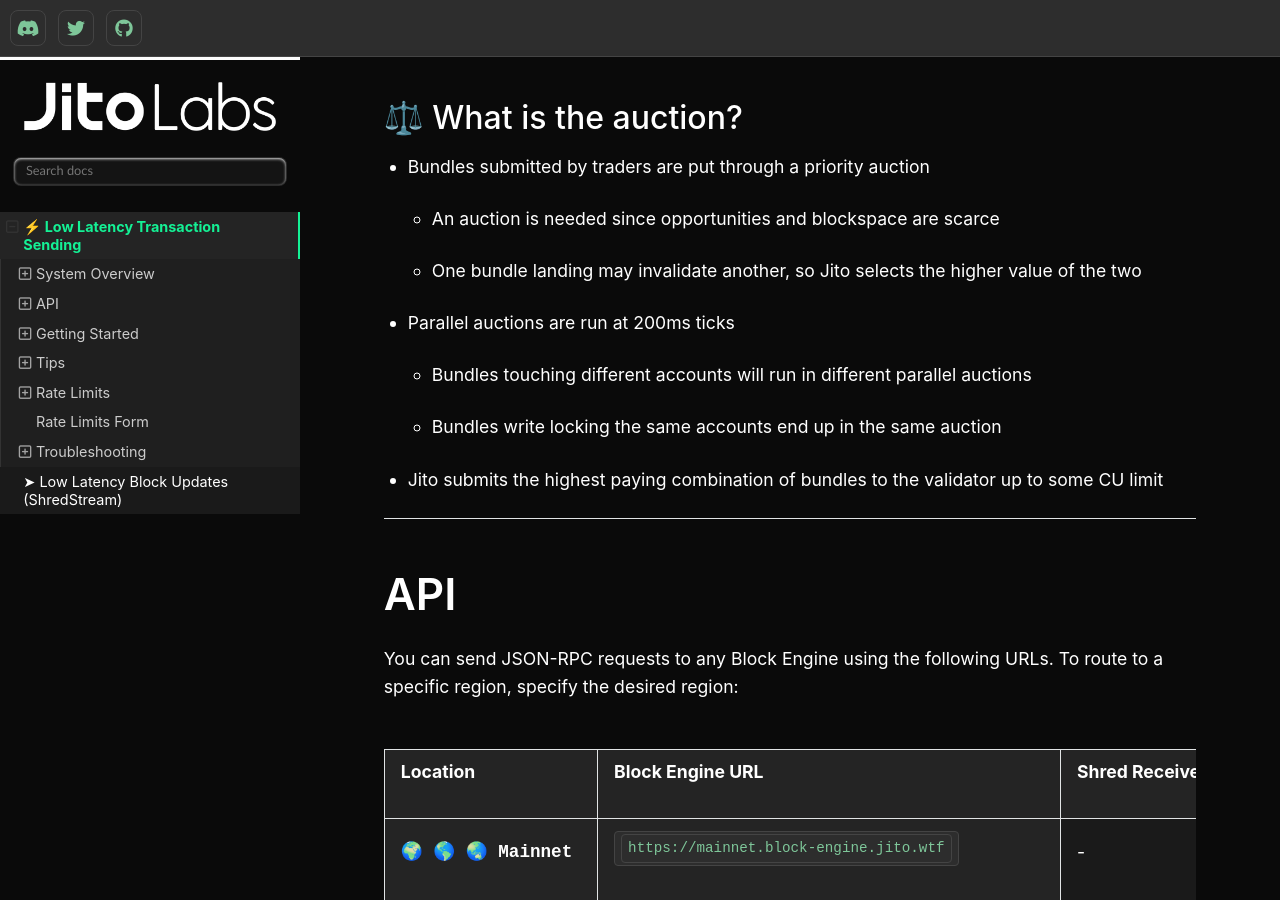
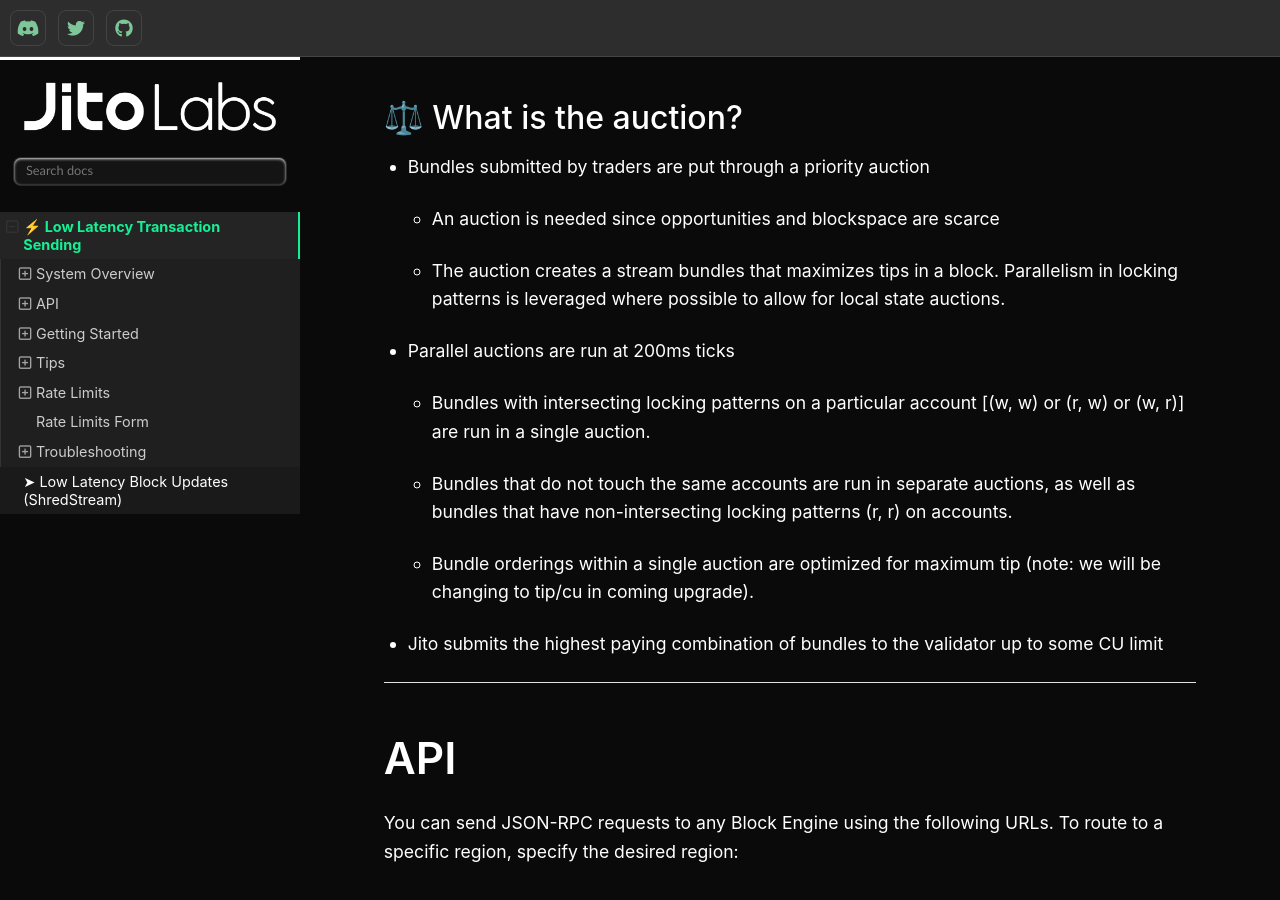
Before and after one commit to jito-labs/jito-docs, a Sphinx documentation site: the page built from docs/source/lowlatencytxnsend.md, in a window 1280 px wide and 900 px high, scrolled down 3961 px. Built offline with Sphinx 7.4.7 and the Read the Docs theme 3.1.0, drawn with Linux system fonts in a browser that asks for light colours.

Commit message:
Update lowlatencytxnsend.md

```diff
--- a/docs/source/lowlatencytxnsend.md
+++ b/docs/source/lowlatencytxnsend.md
@@ -39,10 +39,12 @@
 ### ⚖️ What is the auction?
 - Bundles submitted by traders are put through a priority auction
   - An auction is needed since opportunities and blockspace are scarce
-  - One bundle landing may invalidate another, so Jito selects the higher value of the two
+  - The auction creates a stream bundles that maximizes tips in a block.
+    Parallelism in locking patterns is leveraged where possible to allow for local state auctions.
 - Parallel auctions are run at 200ms ticks
-  - Bundles touching different accounts will run in different parallel auctions
-  - Bundles write locking the same accounts end up in the same auction
+  - Bundles with intersecting locking patterns on a particular account [(w, w) or (r, w) or (w, r)] are run in a single auction.
+  - Bundles that do not touch the same accounts are run in separate auctions, as well as bundles that have non-intersecting locking patterns (r, r) on accounts.
+  - Bundle orderings within a single auction are optimized for maximum tip (note: we will be changing to tip/cu in coming upgrade).
 - Jito submits the highest paying combination of bundles to the validator up to some CU limit
 
 ---
```
